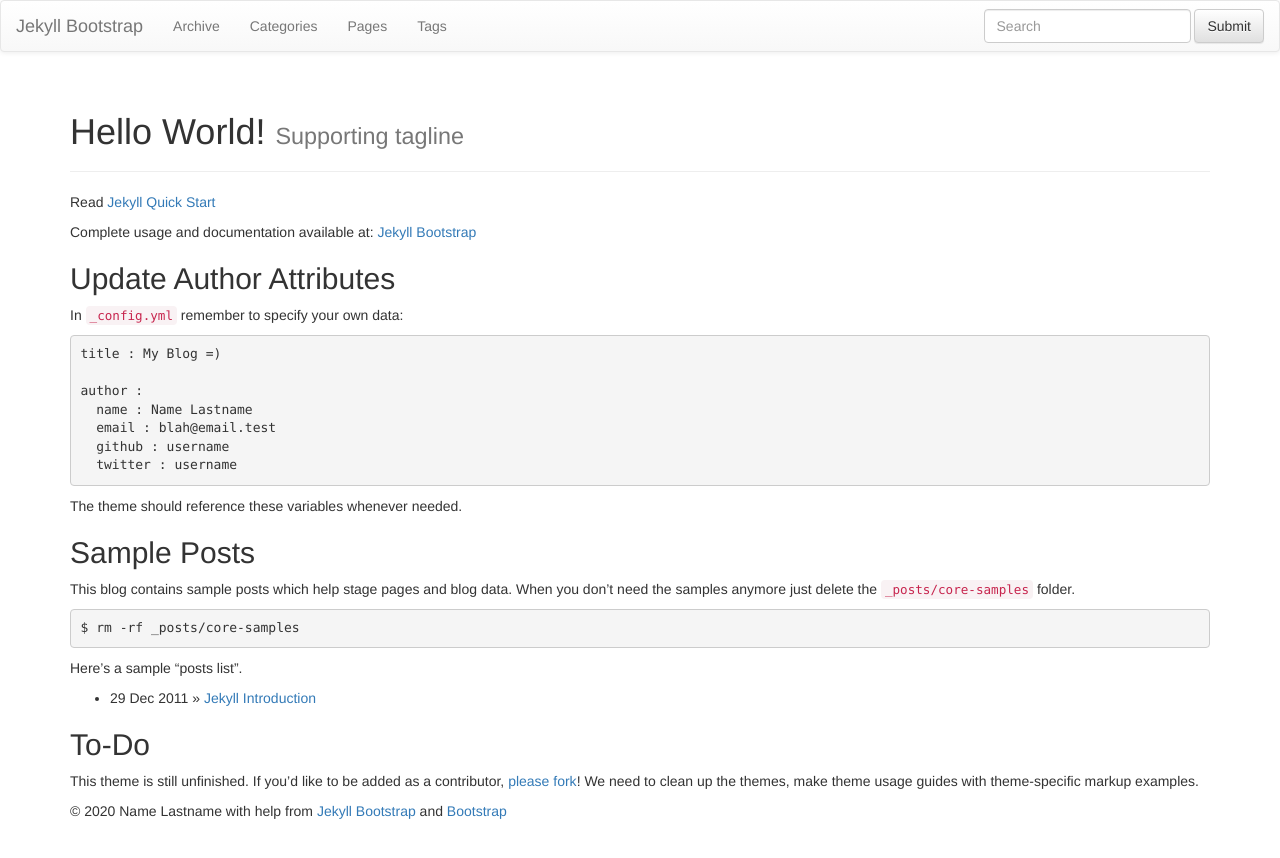
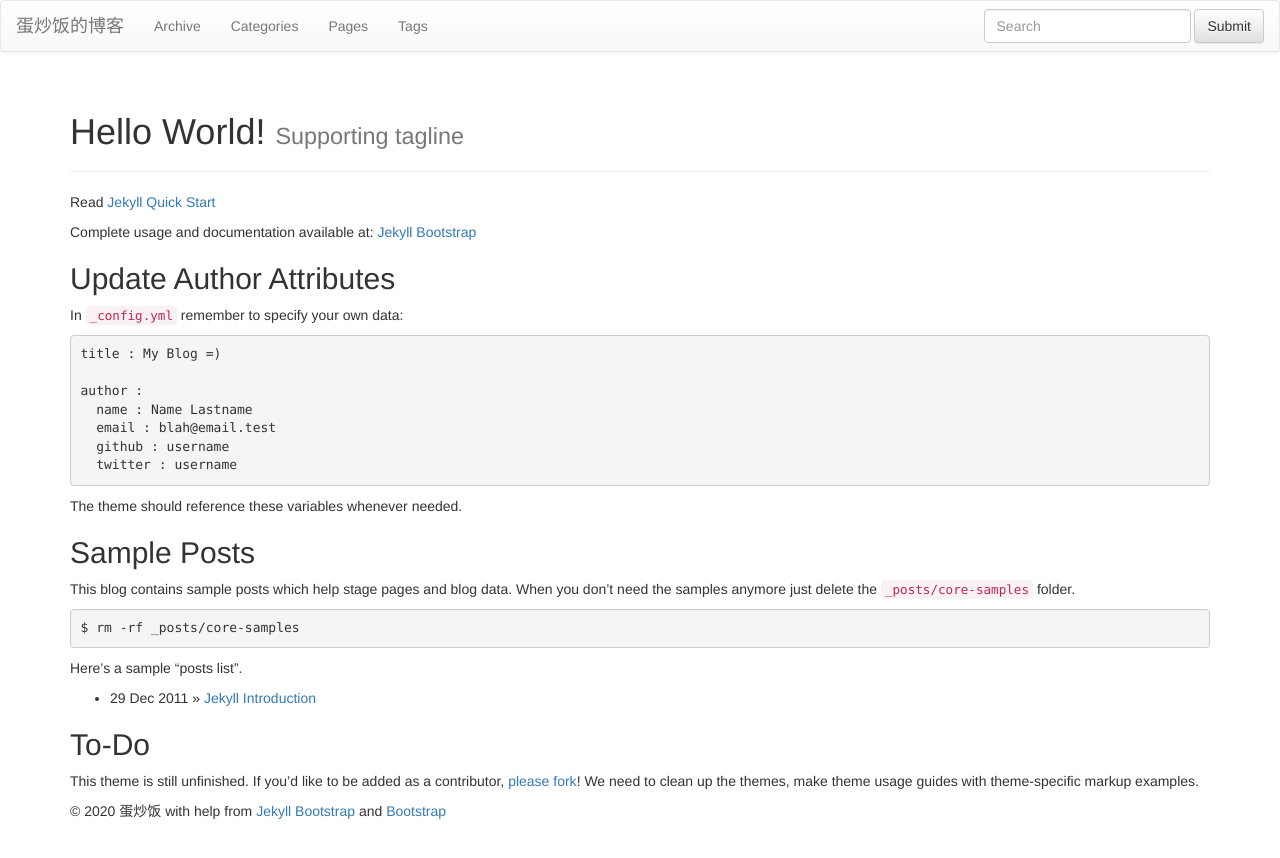
Before and after one commit to danchaofanx/danchaofanx.github.com, a Jekyll site: the page built from index.md, in a window 1280 px wide. Shown: the top 858 px of the page. Built offline with Jekyll 4.4.1, drawn with Linux system fonts in a browser that asks for light colours; nearby versions of some CDN libraries; library files that are not in the unit come from our copies.

Commit message:
配置信息

```diff
--- a/_config.yml
+++ b/_config.yml
@@ -8,14 +8,13 @@ highlighter: pygments
 # Themes are encouraged to use these universal variables
 # so be sure to set them if your theme uses them.
 #
-title : Jekyll Bootstrap
-tagline: Site Tagline
+title : 蛋炒饭的博客
+tagline: 主要学习探讨web开发技术
 author :
-  name : Name Lastname
-  email : blah@email.test
-  github : username
-  twitter : username
-  feedburner : feedname
+  name : 蛋炒饭
+  email : weijinxin0115@gmail.com
+  github : danchaofanx
+
 
 # The production_url is only used when full-domain names are needed
 # such as sitemap.txt
@@ -25,7 +24,7 @@ author :
 # Else if you are pushing to username.github.io, replace with your username.
 # Finally if you are pushing to a GitHub project page, include the project name at the end.
 #
-production_url : http://username.github.io
+production_url : http://danchaofanx.github.io
 
 gems: ["jekyll-sitemap"]
 
```
